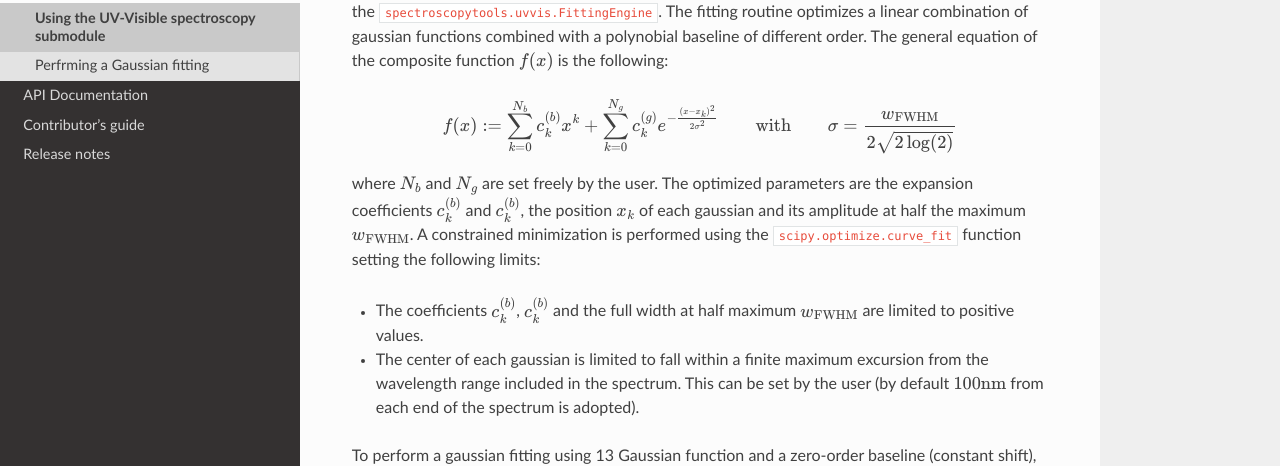
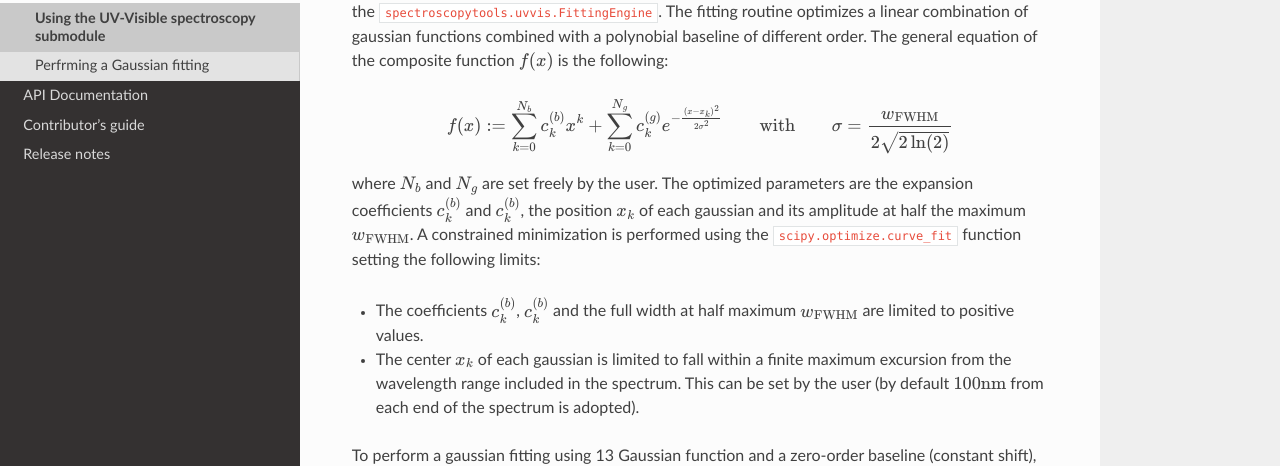
Before and after one commit to GES-ppravatto/SpectroscopyToolbox, a Jupyter Book: the page built from docs/Guide/uvvis.md, in a window 1280 px wide and 900 px high, scrolled down 2573 px. Shown: the part 163-629 px from the top of the window. Built offline with Jupyter Book 1.0.4 settings and Sphinx 7.4.7 and the Read the Docs theme 2.0.0, drawn with Linux system fonts in a browser that asks for light colours.

Commit message:
Documentation and docstring update

```diff
--- a/docs/Guide/uvvis.md
+++ b/docs/Guide/uvvis.md
@@ -117,13 +117,13 @@ plt.show()
 Once a `UVVisSpectrum` object has been created, a Gaussian-based fitting can be performed using the `spectroscopytools.uvvis.FittingEngine`. The fitting routine optimizes a linear combination of gaussian functions combined with a polynobial baseline of different order. The general equation of the composite function $f(x)$ is the following:
 
 $$
-  f(x) := \sum_{k=0}^{N_b} c^{(b)}_k x^k + \sum_{k=0}^{N_g} c^{(g)}_k e^{-\frac{(x-x_k)^2}{2\sigma^2}} \qquad \text{with} \qquad \sigma = \frac{w_\mathrm{FWHM}}{2\sqrt{2 \log(2)}}
+  f(x) := \sum_{k=0}^{N_b} c^{(b)}_k x^k + \sum_{k=0}^{N_g} c^{(g)}_k e^{-\frac{(x-x_k)^2}{2\sigma^2}} \qquad \text{with} \qquad \sigma = \frac{w_\mathrm{FWHM}}{2\sqrt{2 \ln(2)}}
 $$
 
 where $N_b$ and $N_g$ are set freely by the user. The optimized parameters are the expansion coefficients $c^{(b)}_k$ and $c^{(b)}_k$, the position $x_k$ of each gaussian and its amplitude at half the maximum $w_\mathrm{FWHM}$. A constrained minimization is performed using the `scipy.optimize.curve_fit` function setting the following limits:
 
 * The coefficients $c^{(b)}_k$, $c^{(b)}_k$ and the full width at half maximum $w_\mathrm{FWHM}$ are limited to positive values.
-* The center of each gaussian is limited to fall within a finite maximum excursion from the wavelength range included in the spectrum. This can be set by the user (by default $100\mathrm{nm}$ from each end of the spectrum is adopted).
+* The center $x_k$ of each gaussian is limited to fall within a finite maximum excursion from the wavelength range included in the spectrum. This can be set by the user (by default $100\mathrm{nm}$ from each end of the spectrum is adopted).
 
 To perform a gaussian fitting using 13 Gaussian function and a zero-order baseline (constant shift), the following code can be used:
 
```
Also changed, not shown: 1 other file.
